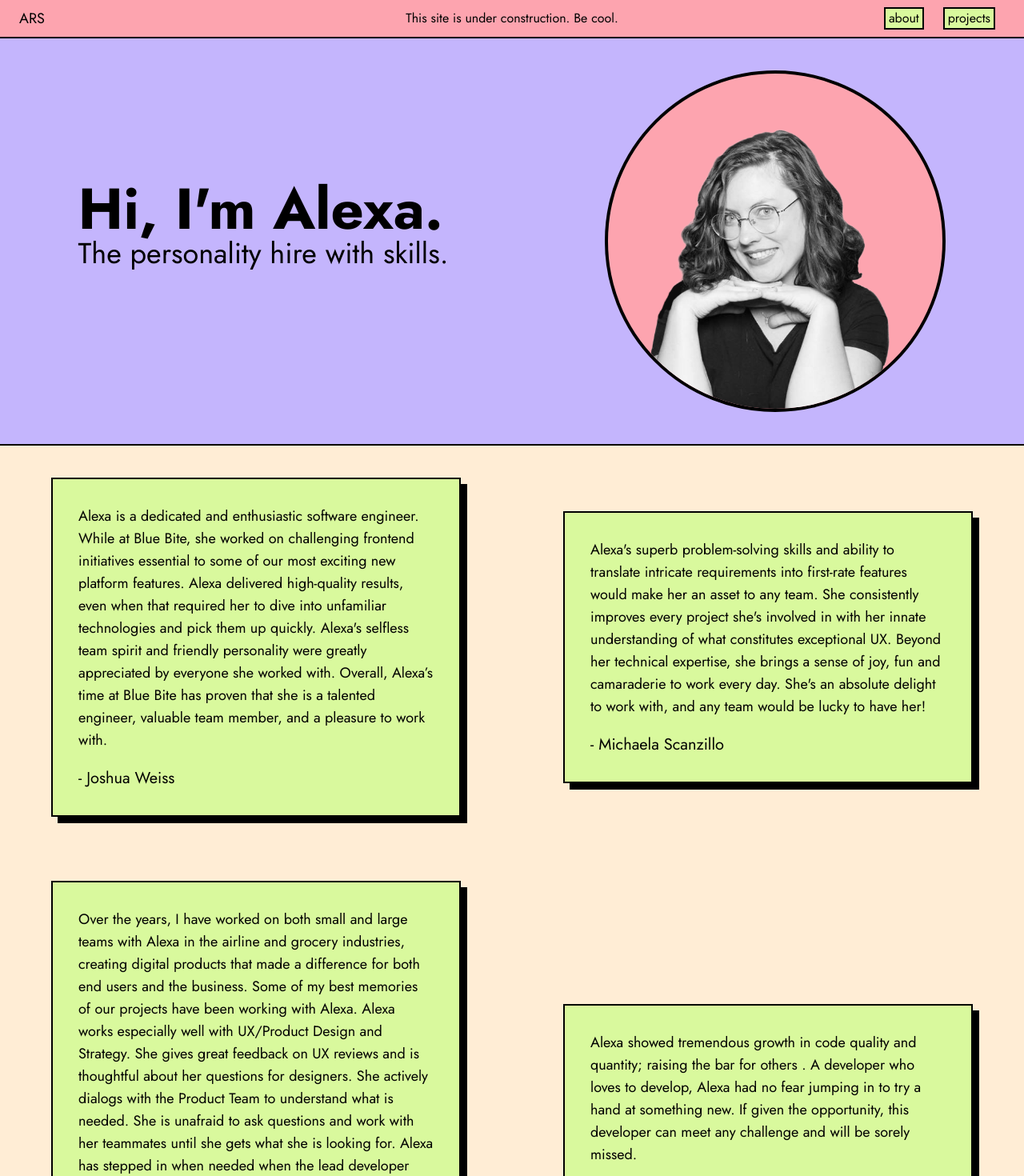
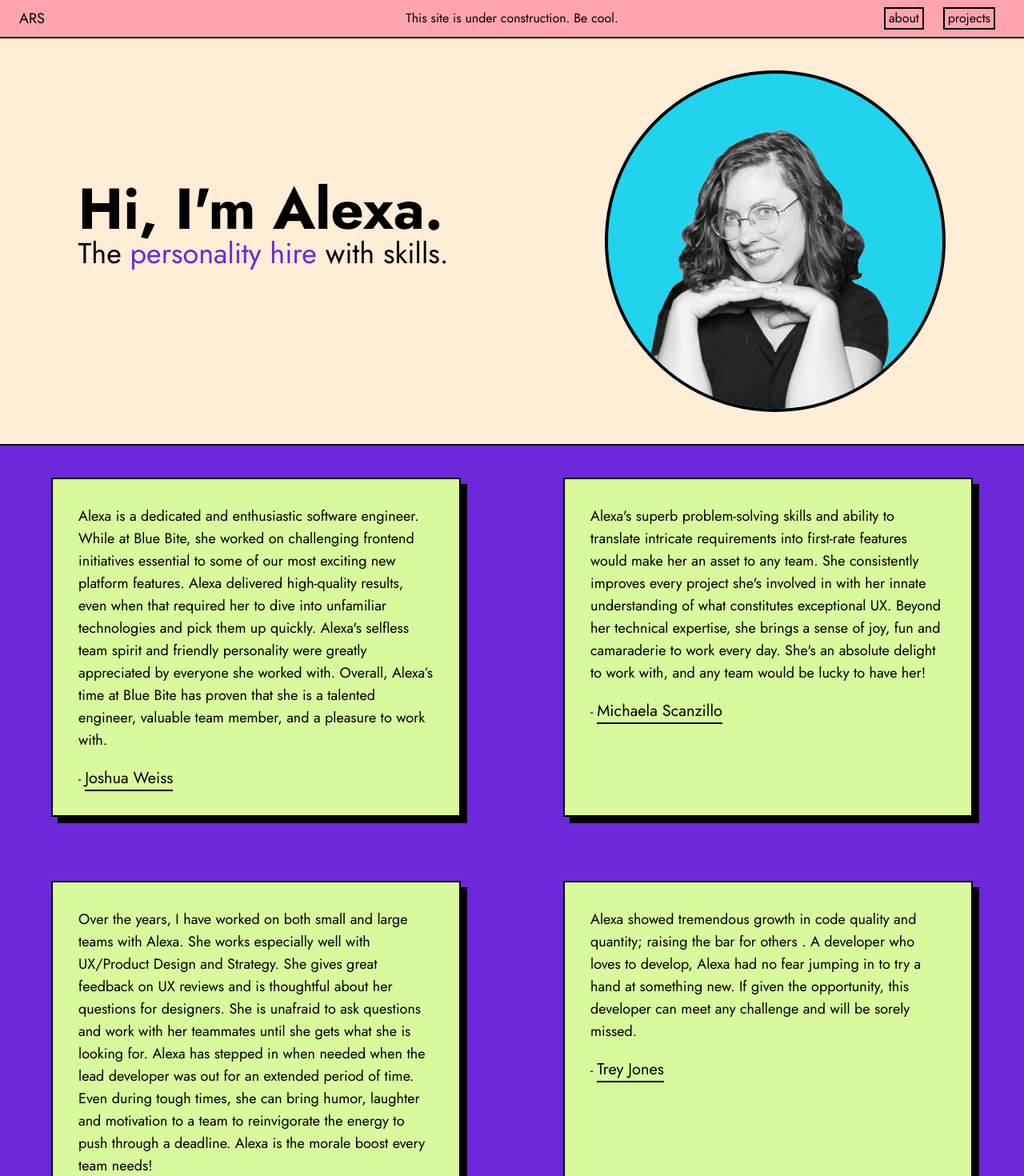
Before and after one commit to alexaraes/alexaraes.github.io, a Next.js app: page / in a window 1280 px wide. Shown: the top 1470 px of the page at 80% size. Built offline with nearby package versions, Linux system fonts and the light colour scheme.

Commit message:
i dont know what to do with my hands (and by hands i mean colors)

```diff
--- a/src/app/ui/button.tsx
+++ b/src/app/ui/button.tsx
@@ -6,7 +6,7 @@ interface ButtonProps {
 
 const NavButton = ({ title }: ButtonProps) => {
     return (
-        <Link href={`/${title}`} className="text-center bg-lime-200 mx-2 md:mx-3 px-1 border-2 border-black hover:shadow-brutal">
+        <Link href={`/${title}`} className="text-center hover:bg-lime-200 mx-2 md:mx-3 px-1 border-2 border-black hover:shadow-brutal">
             {title}
         </Link>
     )
--- a/src/app/ui/card.tsx
+++ b/src/app/ui/card.tsx
@@ -6,11 +6,11 @@ interface CardProps {
 
 const Card = ({ name, link, body }: CardProps) => {
     return (
-        <div className="text-center p-8 my-10 border-2 border-black shadow-extraBrutal w-3/4 md:w-2/5 bg-lime-200 md:mx-10 md:text-left">
+        <div className="text-center p-8 my-10 border-2 border-black shadow-extraBrutal w-3/4 h-auto bg-lime-200 md:w-2/5 md:mx-10 md:text-left">
             <p className="mb-5 md:text-lg">
                 {body}
             </p>
-            <a className="text-xl hover:border-b-2 hover:border-black" target="_blank" href={link}>- {name}</a>
+            - <a className="text-xl border-b-2 border-black hover:bg-lime-200" target="_blank" href={link}>{name}</a>
         </div>
     )
   }
--- a/src/app/ui/hero.tsx
+++ b/src/app/ui/hero.tsx
@@ -1,12 +1,12 @@
 const Hero = () => {
     return (
-        <div className="flex flex-col items-center bg-violet-300 pb-10 border-b-2 border-black md:flex-row md:justify-around">
+        <div className="flex flex-col items-center bg-orange-100 pb-10 border-b-2 border-black md:flex-row md:justify-around">
             <div className="block md:hidden mt-5 text-center grow"><p>This site is under construction. Be cool.</p></div>
             <div className="mt-10 md:mt-0">
                 <p className="text-3xl md:text-7xl font-bold">Hi, I'm Alexa.</p>
-                <p className="md:text-4xl">The personality hire with skills.</p>
+                <p className="md:text-4xl">The <span className="text-violet-700">personality hire</span> with skills.</p>
             </div>
-            <div className="rounded-full border-4 border-black bg-rose-300 mt-10 w-4/6 md:w-2/6 ">
+            <div className="rounded-full border-4 border-black bg-cyan-400 mt-10 w-4/6 md:w-2/6 ">
                 <img className="rounded-full" src="cutesy-alexa-no-bg.png" />
             </div>
         </div>
--- a/src/app/ui/testimonials.tsx
+++ b/src/app/ui/testimonials.tsx
@@ -11,7 +11,7 @@ const testimonialList = {
     },
     "Ellen Edgington": {
         linkedin: "https://www.linkedin.com/in/ellen-edgington-psm-safe%C2%AE-5-certified-agilist-70a0495/",
-        body: "Over the years, I have worked on both small and large teams with Alexa in the airline and grocery industries, creating digital products that made a difference for both end users and the business. Some of my best memories of our projects have been working with Alexa. Alexa works especially well with UX/Product Design and Strategy. She gives great feedback on UX reviews and is thoughtful about her questions for designers. She actively dialogs with the Product Team to understand what is needed. She is unafraid to ask questions and work with her teammates until she gets what she is looking for. Alexa has stepped in when needed when the lead developer was out for an extended period of time. Even during tough times, she can bring humor, laughter and motivation to a team to reinvigorate the energy to push through a deadline. Alexa is the morale boost every team needs!"
+        body: "Over the years, I have worked on both small and large teams with Alexa. She works especially well with UX/Product Design and Strategy. She gives great feedback on UX reviews and is thoughtful about her questions for designers. She is unafraid to ask questions and work with her teammates until she gets what she is looking for. Alexa has stepped in when needed when the lead developer was out for an extended period of time. Even during tough times, she can bring humor, laughter and motivation to a team to reinvigorate the energy to push through a deadline. Alexa is the morale boost every team needs!"
     },
     "Trey Jones": {
         linkedin: "https://www.linkedin.com/in/kennethajones/",
@@ -25,7 +25,7 @@ const testimonialList = {
 
 const Testimonials = () => {
     return (
-        <div className="flex flex-col justify-center items-center bg-orange-100 md:flex-row md:justify-around md:flex-wrap">
+        <div className="flex flex-col justify-center items-stretch bg-violet-700 md:flex-row md:justify-around md:flex-wrap">
             {
                 Object.keys(testimonialList).map((key, index) => {
                     return (
```
